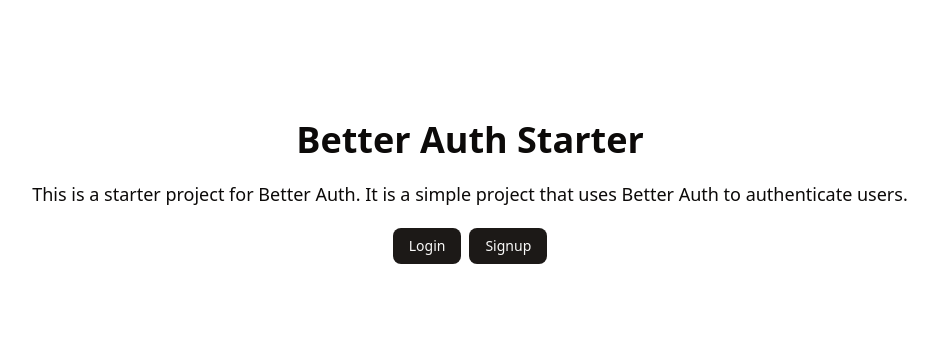
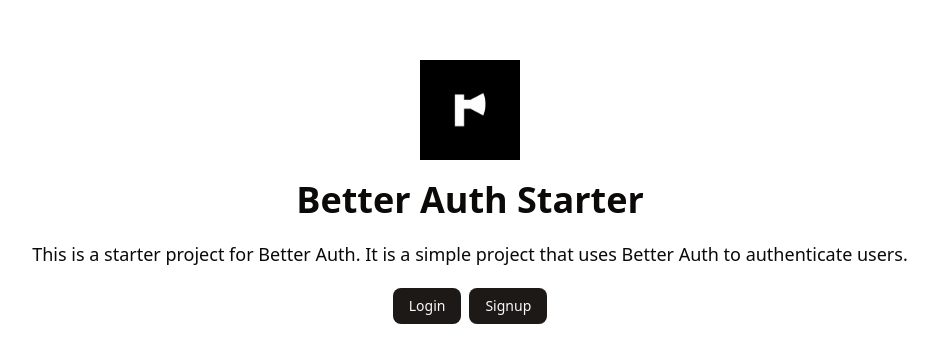
Before and after one commit to udaykiran176/better-auth-starter, a Next.js app: page / in a window 1280 px wide. Shown: the part 208-570 px from the top of the page, without its empty margins (170-1108 px from the left). Built offline with nearby package versions, Linux system fonts and the light colour scheme.

Commit message:
feat(home): add logo image and adjust layout for better presentation

```diff
--- a/app/page.tsx
+++ b/app/page.tsx
@@ -1,10 +1,19 @@
 import { Button } from "@/components/ui/button";
+import Image from "next/image";
 import Link from "next/link";
 
 export default function Home() {
   return (
-    <div className="flex flex-col gap-5 items-center justify-center h-screen">
+    <div className="flex flex-col gap-5 items-center justify-center h-screen px-5 text-center">
+      <Image
+        src="/better-auth-starter.png"
+        alt="Better Auth"
+        width={100}
+        height={100}
+      />
+
       <h1 className="text-4xl font-bold">Better Auth Starter</h1>
+
       <p className="text-lg">
         This is a starter project for Better Auth. It is a simple project that
         uses Better Auth to authenticate users.
```
Also changed, not shown: public/better-auth-starter.png (added).
